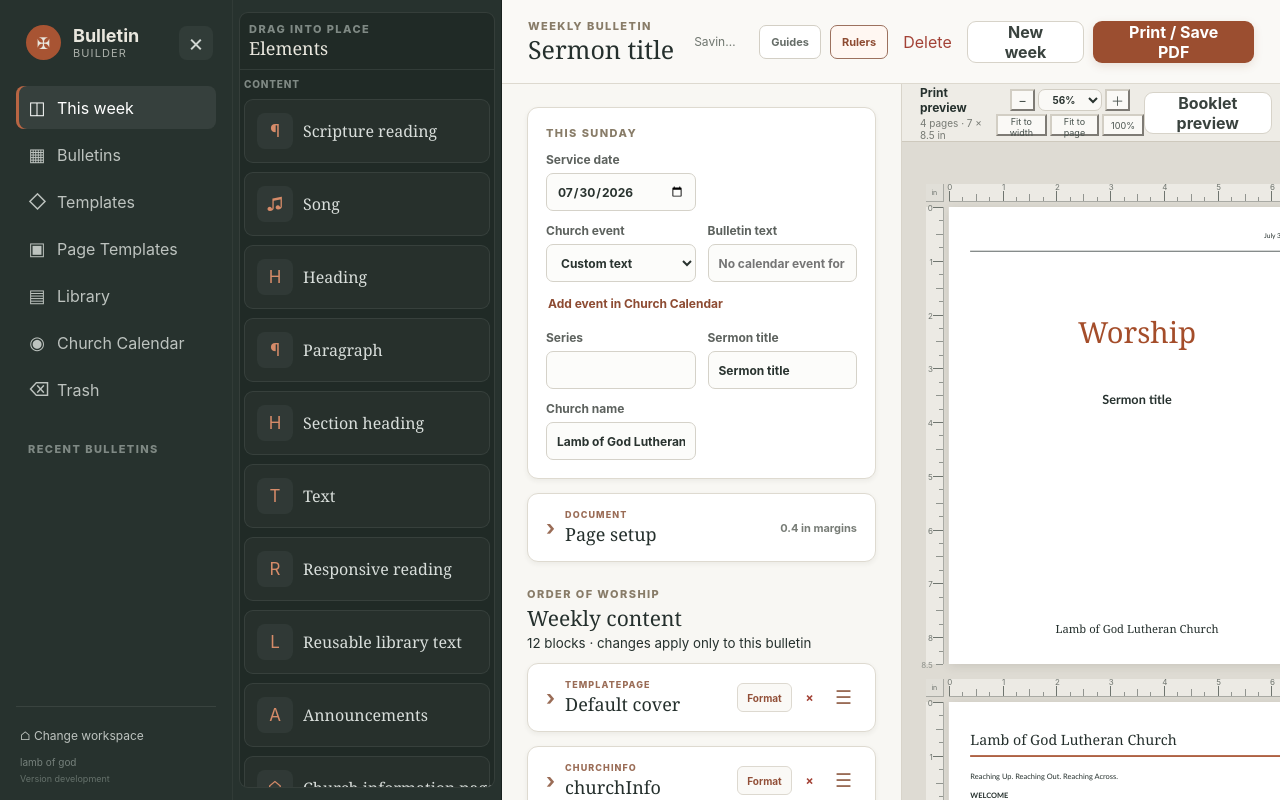
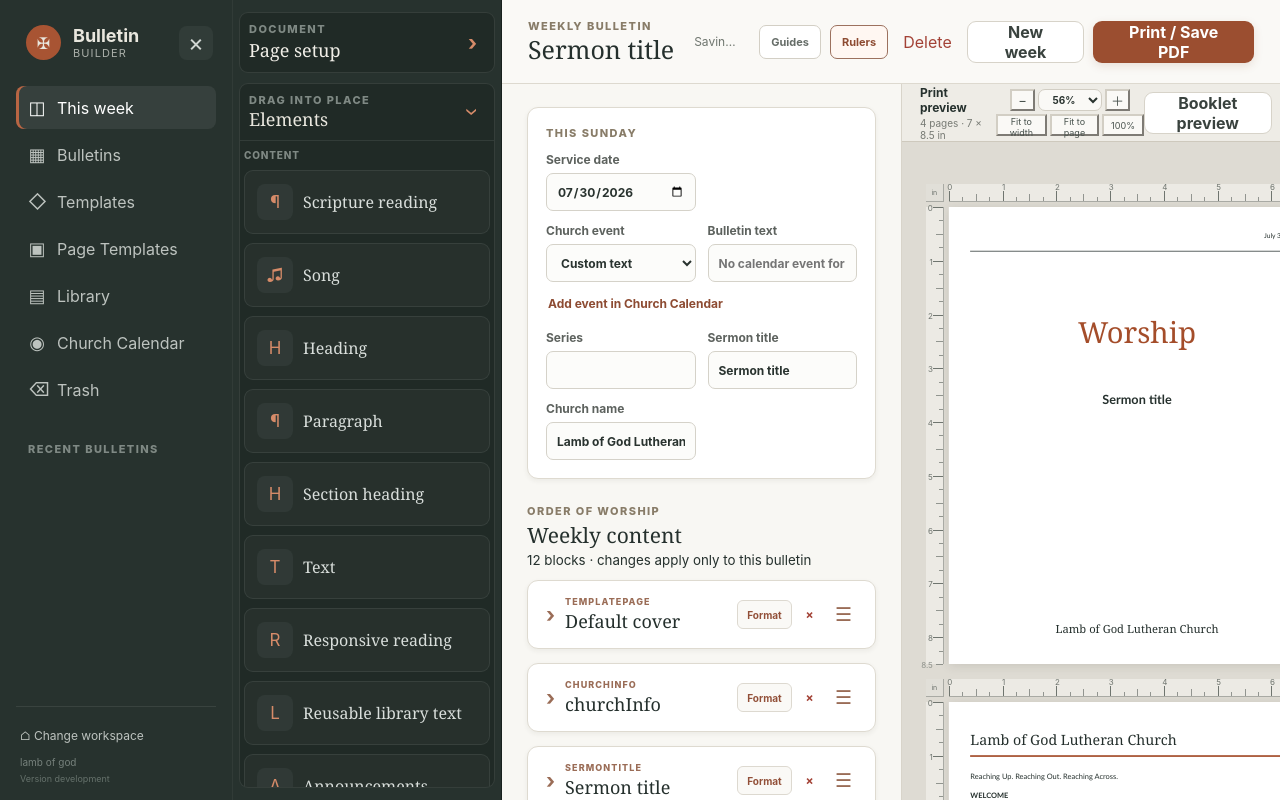
Before and after one commit to lamb-of-god-phx-wels/bulletin, a React (Vite) app: page / in a window 1280 px wide. Built offline with nearby package versions, Linux system fonts and the light colour scheme.

Commit message:
Move page setup into elements sidebar

```diff
--- a/src/components/ElementPalette.tsx
+++ b/src/components/ElementPalette.tsx
@@ -9,6 +9,15 @@ export interface ElementPaletteItem {
   icon?: string;
   category: 'content' | 'media' | 'pages' | 'shapes';
   payload: unknown;
+}
+
+export function ElementSidebarPortal({ children, targetId = 'app-element-palette-slot' }: {
+  children: ReactNode;
+  targetId?: string;
+}) {
+  const [target, setTarget] = useState<HTMLElement | null>(() => document.getElementById(targetId));
+  useLayoutEffect(() => setTarget(document.getElementById(targetId)), [targetId]);
+  return target ? createPortal(children, target) : null;
 }
 
 function PaletteItem({ item, onUse }: { item: ElementPaletteItem; onUse(item: ElementPaletteItem): void }) {
@@ -48,9 +57,10 @@ export function ElementPalette({ items, storageKey, actions, portalTargetId, onU
     window.addEventListener('element-palette:toggle', refresh);
     return () => window.removeEventListener('element-palette:toggle', refresh);
   }, []);
-  const isCollapsed = !portalTargetId && collapsed;
-  const palette = <aside className={`element-palette ${isCollapsed ? 'collapsed' : ''}`}>
-    <header><div><div className="eyebrow">Drag into place</div><b>Elements</b></div>{!portalTargetId && <button title={isCollapsed ? 'Expand elements' : 'Collapse elements'} onClick={() => setCollapsed(!isCollapsed)}>{isCollapsed ? '›' : '‹'}</button>}</header>
+  const isCollapsed = collapsed;
+  const docked = Boolean(portalTargetId);
+  const palette = <aside className={`element-palette ${docked ? 'docked' : ''} ${isCollapsed ? 'collapsed' : ''}`}>
+    <header><div><div className="eyebrow">Drag into place</div><b>Elements</b></div><button title={isCollapsed ? 'Expand elements' : 'Collapse elements'} aria-label={isCollapsed ? 'Expand elements' : 'Collapse elements'} onClick={() => setCollapsed(!isCollapsed)}>{docked ? '›' : (isCollapsed ? '›' : '‹')}</button></header>
     {!isCollapsed && <div className="element-palette-scroll">
       {(['content', 'media', 'pages', 'shapes'] as const).map(category => {
         const categoryItems = items.filter(item => item.category === category);
--- a/src/components/TemplateBuilder.tsx
+++ b/src/components/TemplateBuilder.tsx
@@ -22,7 +22,7 @@ import {
   pageTemplateVersions,
 } from "../shared/pageTemplates";
 import { PageTemplateEditor } from "./PageTemplateEditor";
-import { ElementPalette, type ElementPaletteItem } from "./ElementPalette";
+import { ElementPalette, ElementSidebarPortal, type ElementPaletteItem } from "./ElementPalette";
 import { PageElementDialog } from "./PageElementDialog";
 import { SongBlockFields } from "./SongBlockFields";
 import { flowElementPaletteItems, type ElementPalettePayload } from "./elementPaletteCatalog";
@@ -392,13 +392,12 @@ export function TemplateBuilder({
             </label>
           </div>
         </section>
-        <details className="editor-card collapsible-editor page-setup-card">
+        <ElementSidebarPortal><details className="editor-card collapsible-editor page-setup-card sidebar-page-setup">
           <summary>
             <div>
-              <span className="block-type">Document</span>
-              <h3>Page setup</h3>
+              <div className="eyebrow">Document</div>
+              <b>Page setup</b>
             </div>
-            <small>{template.theme.marginIn} in margins</small>
           </summary>
           <div className="collapsible-editor-fields">
             <p className="helper">
@@ -424,7 +423,7 @@ export function TemplateBuilder({
               </small>
             </label>
           </div>
-        </details>
+        </details></ElementSidebarPortal>
         <section className="editor-card">
           <div className="editor-section-title">
             <div>
--- a/src/components/WeeklyEditor.tsx
+++ b/src/components/WeeklyEditor.tsx
@@ -5,7 +5,7 @@ import { ScriptureEditor } from "./ScriptureEditor";
 import { CanvasDesigner } from "./CanvasDesigner";
 import { PageTemplateEditor } from "./PageTemplateEditor";
 import { SortableHandle, SortableItem, SortableList } from "./SortableList";
-import { ElementPalette, type ElementPaletteItem } from "./ElementPalette";
+import { ElementPalette, ElementSidebarPortal, type ElementPaletteItem } from "./ElementPalette";
 import { PageElementDialog } from "./PageElementDialog";
 import { SongBlockFields } from "./SongBlockFields";
 import { LibraryTextFields } from "./LibraryTextFields";
@@ -573,15 +573,12 @@ export function WeeklyEditor({
           />
         </label>
       </section>
-      <details className="editor-card collapsible-editor page-setup-card">
+      <ElementSidebarPortal><details className="editor-card collapsible-editor page-setup-card sidebar-page-setup">
         <summary>
           <div>
-            <span className="block-type">Document</span>
-            <h3>Page setup</h3>
+            <div className="eyebrow">Document</div>
+            <b>Page setup</b>
           </div>
-          <small>
-            {document.layout?.marginIn ?? template.theme.marginIn} in margins
-          </small>
         </summary>
         <div className="collapsible-editor-fields">
           <p className="helper">
@@ -617,7 +614,7 @@ export function WeeklyEditor({
             </button>
           </div>
         </div>
-      </details>
+      </details></ElementSidebarPortal>
       <div className="editor-section-title">
         <div>
           <div className="eyebrow">Order of worship</div>
--- a/src/styles.css
+++ b/src/styles.css
@@ -57,12 +57,26 @@ button:disabled { cursor: not-allowed; opacity: .5; }
 .elements-sidebar .element-palette { position: static; display: flex; width: 100%; height: auto; max-height: 100%; flex-direction: column; border-color: #ffffff18; color: #e9e7de; background: #202a26; box-shadow: none; }
 .elements-sidebar .element-palette-scroll { min-height: 0; height: auto; max-height: none; padding-inline: 4px; }
 .elements-sidebar .element-palette > header { border-bottom-color: #ffffff15; background: transparent; }
+.elements-sidebar .element-palette.collapsed { width: 100%; }
+.elements-sidebar .element-palette.collapsed > header { border-bottom-color: transparent; }
+.elements-sidebar .element-palette > header button { color: #d68b69; font-size: 21px; line-height: 1; transition: transform .15s ease; }
+.elements-sidebar .element-palette.docked:not(.collapsed) > header button { transform: rotate(90deg); }
 .elements-sidebar .element-palette > header .eyebrow, .elements-sidebar .element-palette section > small { color: #7f8984; }
 .elements-sidebar .element-palette-item { border-color: #ffffff14; color: #d9dedb; background: #ffffff08; }
 .elements-sidebar .element-palette-item:hover { border-color: #b86543; background: #ffffff12; }
 .elements-sidebar .element-palette-item > span { color: #d68b69; background: #ffffff0b; }
 .elements-sidebar .element-palette-actions { border-top-color: #ffffff15; }
 .elements-sidebar .text-button { padding: 10px 4px; color: #d68b69; font-size: 14px; }
+.elements-sidebar .sidebar-page-setup { order: -1; flex: none; width: 100%; margin: 0 0 10px; border: 1px solid #ffffff18; border-radius: 9px; color: #e9e7de; background: #202a26; box-shadow: none; }
+.elements-sidebar .sidebar-page-setup > summary { min-height: 58px; padding: 9px; border-bottom: 1px solid transparent; background: transparent; }
+.elements-sidebar .sidebar-page-setup > summary::before { order: 2; display: grid; place-items: center; width: 25px; height: 28px; margin-left: auto; color: #d68b69; }
+.elements-sidebar .sidebar-page-setup > summary > div { order: 1; }
+.elements-sidebar .sidebar-page-setup > summary:hover { background: #ffffff0a; }
+.elements-sidebar .sidebar-page-setup[open] > summary { border-bottom-color: #ffffff15; }
+.elements-sidebar .sidebar-page-setup > summary .eyebrow, .elements-sidebar .sidebar-page-setup .helper, .elements-sidebar .sidebar-page-setup .field-help { color: #7f8984; }
+.elements-sidebar .sidebar-page-setup > summary b { color: #f0eee7; font: 18px Georgia, serif; }
+.elements-sidebar .sidebar-page-setup .collapsible-editor-fields { max-height: min(320px, 38vh); padding: 12px; overflow: auto; }
+.elements-sidebar .sidebar-page-setup label { color: #cfd4d1; }
 .sidebar-bottom { margin-top: auto; border-top: 1px solid #ffffff15; padding-top: 10px; overflow: hidden; }
 .sidebar-bottom button { padding-left: 4px; font-size: 12px; }
 .sidebar-bottom > span { display: block; padding: 0 4px; overflow: hidden; color: #76817c; font-size: 10px; text-overflow: ellipsis; white-space: nowrap; }
@@ -174,7 +188,7 @@ button.component-diagnostics-banner { width: 100%; border: 0; border-radius: 0;
 .element-palette { position: sticky; z-index: 8; top: 0; width: 158px; max-height: calc(100vh - 120px); overflow: hidden; border: 1px solid #d6d1c7; border-radius: 9px; background: #f7f5f0; box-shadow: 0 3px 12px #25302d12; }
 .element-palette.collapsed { width: 42px; }
 .element-palette > header { display: flex; align-items: center; justify-content: space-between; gap: 5px; padding: 9px; border-bottom: 1px solid #ded9cf; background: white; }
-.element-palette.collapsed > header > div { display: none; }
+.element-palette.collapsed:not(.docked) > header > div { display: none; }
 .element-palette > header b { font: 18px Georgia, serif; }
 .element-palette > header button { width: 25px; min-height: 28px; padding: 0; border: 0; background: transparent; font-size: 20px; }
 .element-palette-scroll { max-height: calc(100vh - 180px); padding: 8px; overflow: auto; }
```
Also changed, not shown: scripts/browser-smoke.mjs (+13 -7 lines).
